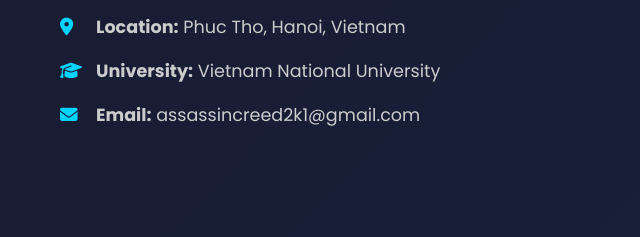
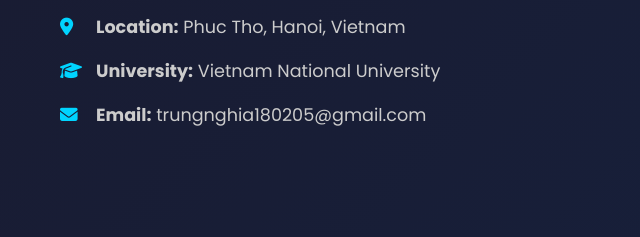
Before and after one commit to nguyentrungnghia1802/Profile, a website: page index.html in a window 1280 px wide. Shown: the part 1523-1760 px from the top of the page, 0-640 px from the left. Drawn offline with nearby package versions, Linux system fonts and the light colour scheme.

Commit message:
Initial commit

```diff
--- a/index.html
+++ b/index.html
@@ -117,7 +117,7 @@
                         </div>
                         <div class="info-item">
                             <i class="fas fa-envelope"></i>
-                            <span><strong data-key="info-email">Email:</strong> assassincreed2k1@gmail.com</span>
+                            <span><strong data-key="info-email">Email:</strong> trungnghia180205@gmail.com</span>
                         </div>
                     </div>
                 </div>
@@ -606,7 +606,7 @@
                         </div>
                         <div class="contact-details">
                             <h3 data-key="contact-email-title">Email</h3>
-                            <p>assassincreed2k1@gmail.com</p>
+                            <p>trungnghia180205@gmail.com</p>
                         </div>
                     </div>
                     <div class="contact-item">
@@ -640,7 +640,7 @@
                         <a href="https://www.linkedin.com/in/nguyen-trung-nghia-366842157/" target="_blank">
                             <i class="fab fa-linkedin"></i>
                         </a>
-                        <a href="mailto:assassincreed2k1@gmail.com">
+                        <a href="mailto:trungnghia180205@gmail.com">
                             <i class="fas fa-envelope"></i>
                         </a>
                     </div>
```
Also changed, not shown: src/resources/documents/portfolio_pdf.html (+1 -1 lines).
